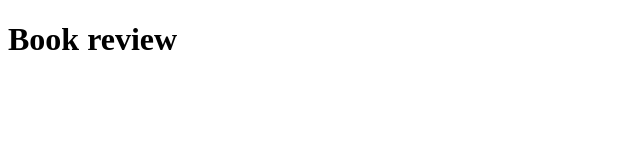
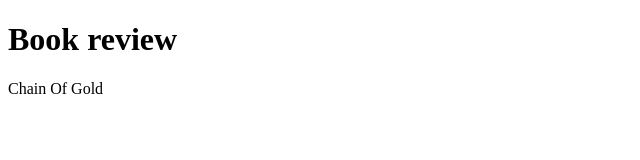
Before and after one commit to ElzaAulmane/book-review, a plain HTML site: page index.html in a window 1280 px wide. Shown: the whole page, without its empty margins (0-640 px from the left). Drawn offline with Linux system fonts and the light colour scheme.

Commit message:
Update index.html
Chain Of Gold

```diff
--- a/index.html
+++ b/index.html
@@ -3,5 +3,6 @@
 <head></head>
 <body>
 <h1>Book review</h1>
+  <p> Chain Of Gold </p>
 </body>
 </html>
```
